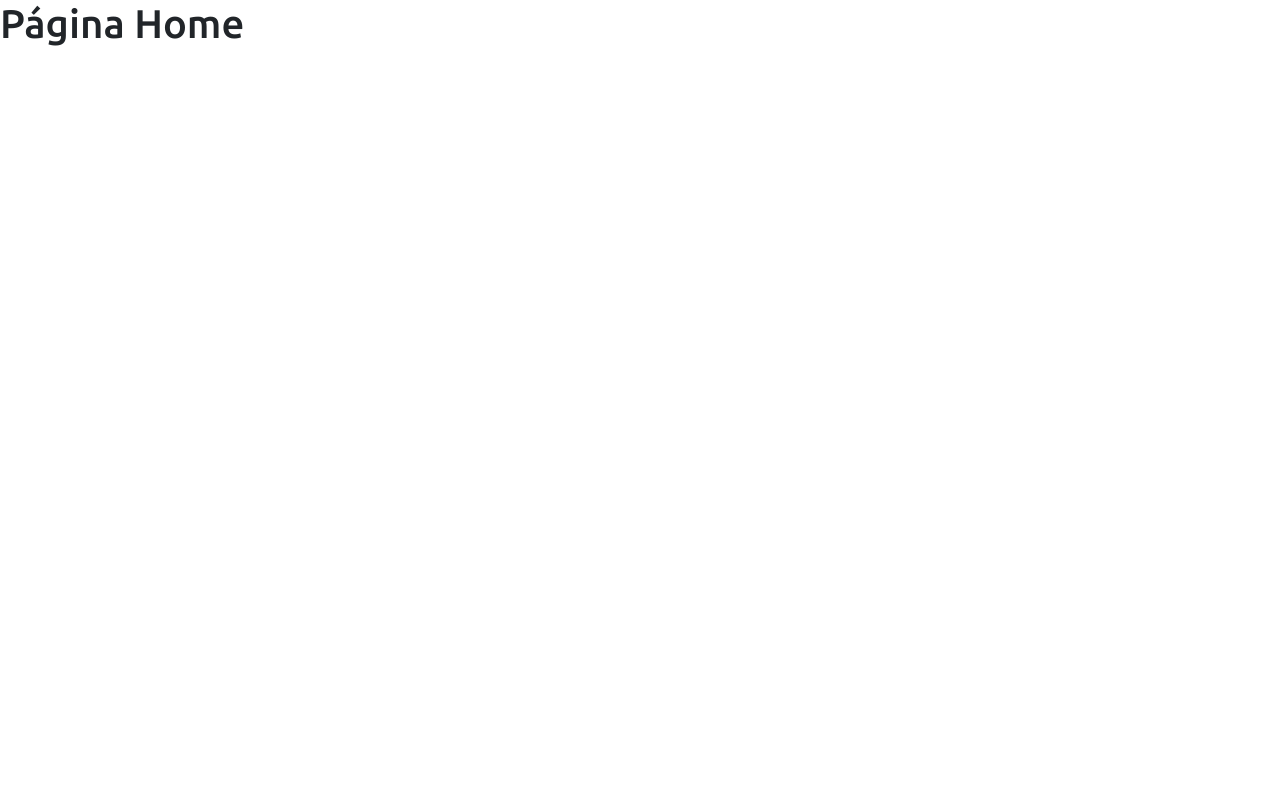
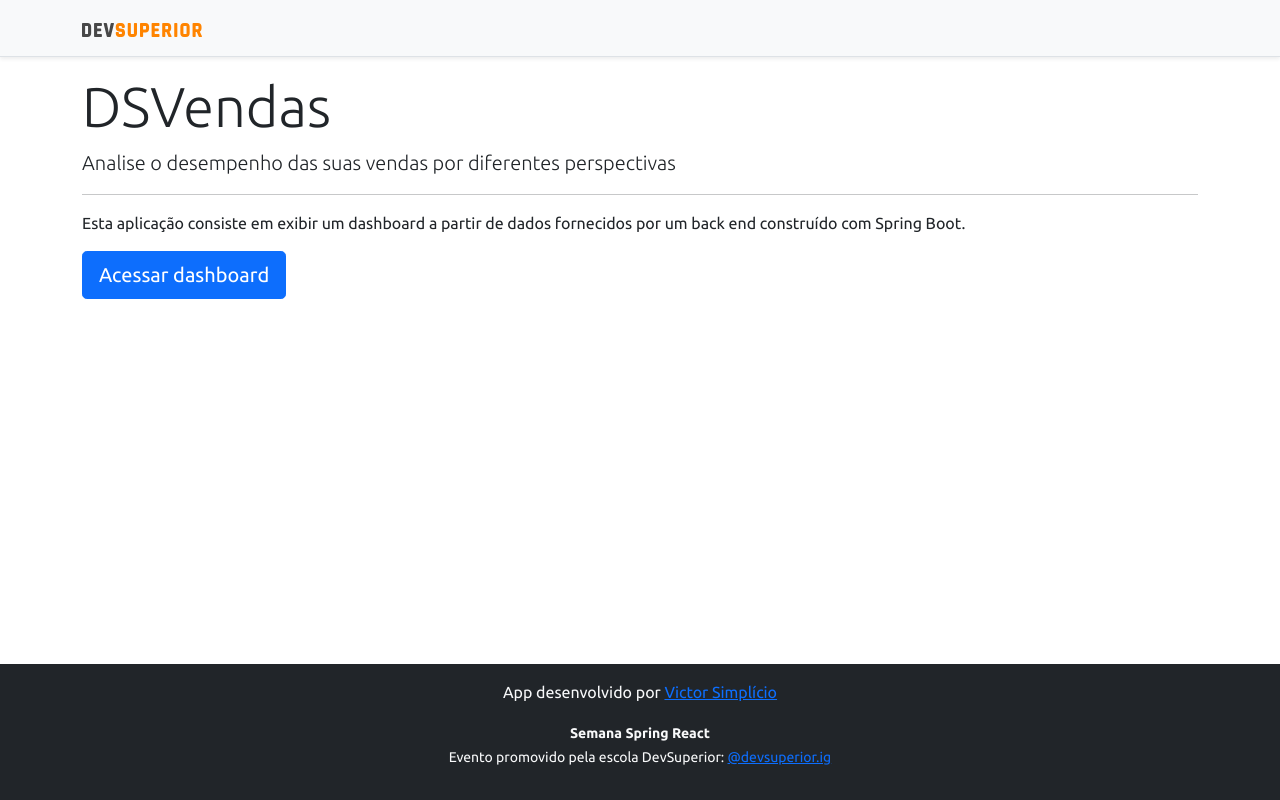
Before and after one commit to kurocaelum/projeto-sds4, a React (Create React App) app in the folder frontend/: page / in a window 1280 px wide. Built offline with nearby package versions, Linux system fonts and the light colour scheme.

Commit message:
Home, navigation

```diff
--- a/frontend/src/components/NavBar/index.tsx
+++ b/frontend/src/components/NavBar/index.tsx
@@ -1,11 +1,14 @@
 import ImgDsDark from 'assets/img/ds-dark.svg'
+import { Link } from 'react-router-dom'
 
 const NavBar = () => {
    return (
       <div className='d-flex flex-column flex-md-row align-items-center p-3 px-md-4 mb-3 bg-light border-bottom shadow-sm'>
          <div className='container'>
             <nav className='my-2 my-md-0 mr-md-3'>
+               <Link to='/'>
                   <img src={ImgDsDark} alt='DevSuperior' width='120' />
+               </Link>
             </nav>
          </div>
       </div>
--- a/frontend/src/pages/Home/index.tsx
+++ b/frontend/src/pages/Home/index.tsx
@@ -1,9 +1,25 @@
+import Footer from 'components/Footer'
+import NavBar from 'components/NavBar'
+import { Link } from 'react-router-dom'
+
 const Home = () => {
-  return (
-    <div>
-      <h1>Página Home</h1>
-    </div>
-  )
+   return (
+      <>
+         <NavBar />
+         <div className='container'>
+            <div className='jumbotron'>
+               <h1 className='display-4'>DSVendas</h1>
+               <p className='lead'>Analise o desempenho das suas vendas por diferentes perspectivas</p>
+               <hr />
+               <p>Esta aplicação consiste em exibir um dashboard a partir de dados fornecidos por um back end construído com Spring Boot.</p>
+               <Link className="btn btn-primary btn-lg" to="/dashboard">
+                   Acessar dashboard
+               </Link>
+            </div>
+         </div>
+         <Footer />
+      </>
+   )
 }
 
 export default Home
```
Lines whose indentation alone changed are shown as unchanged.
